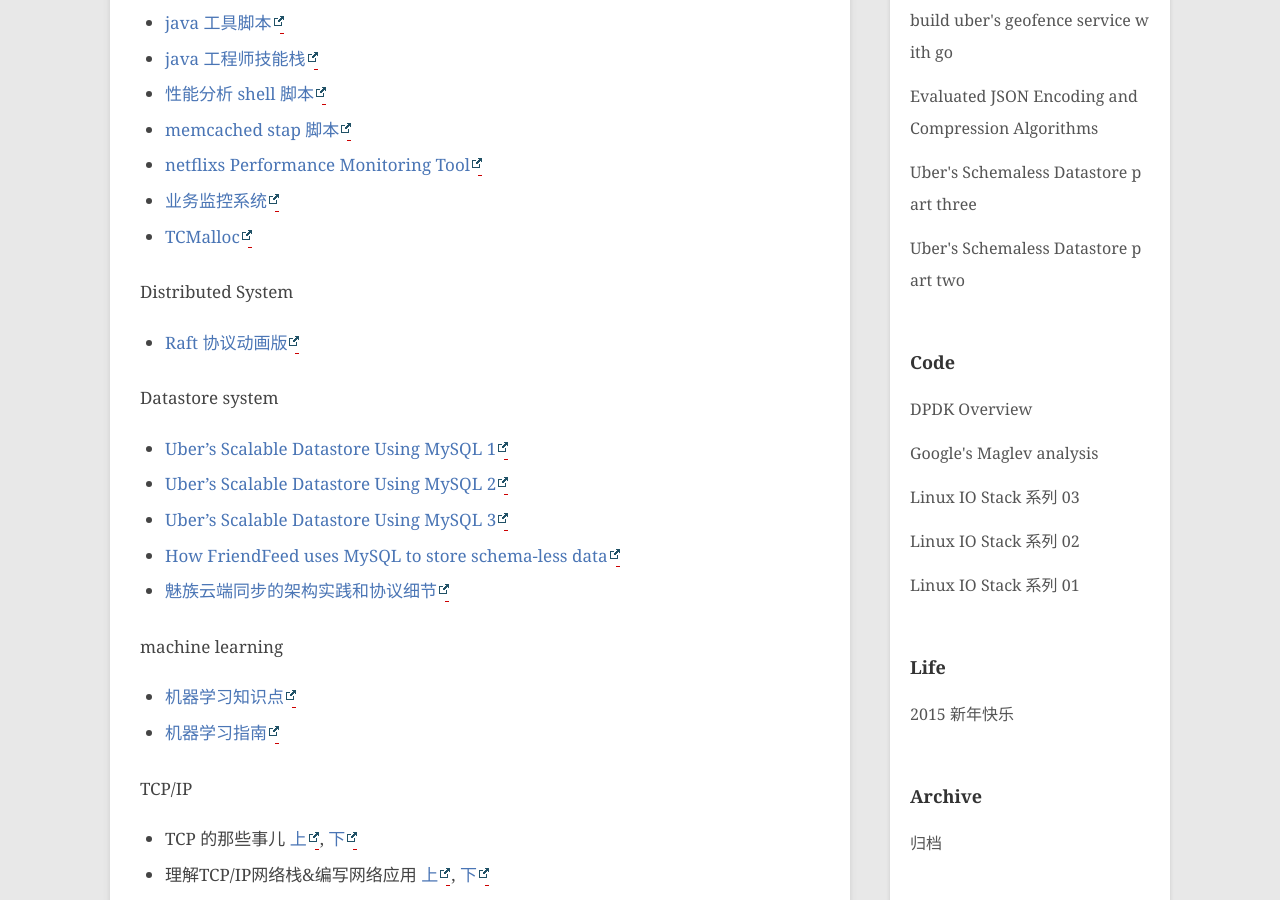
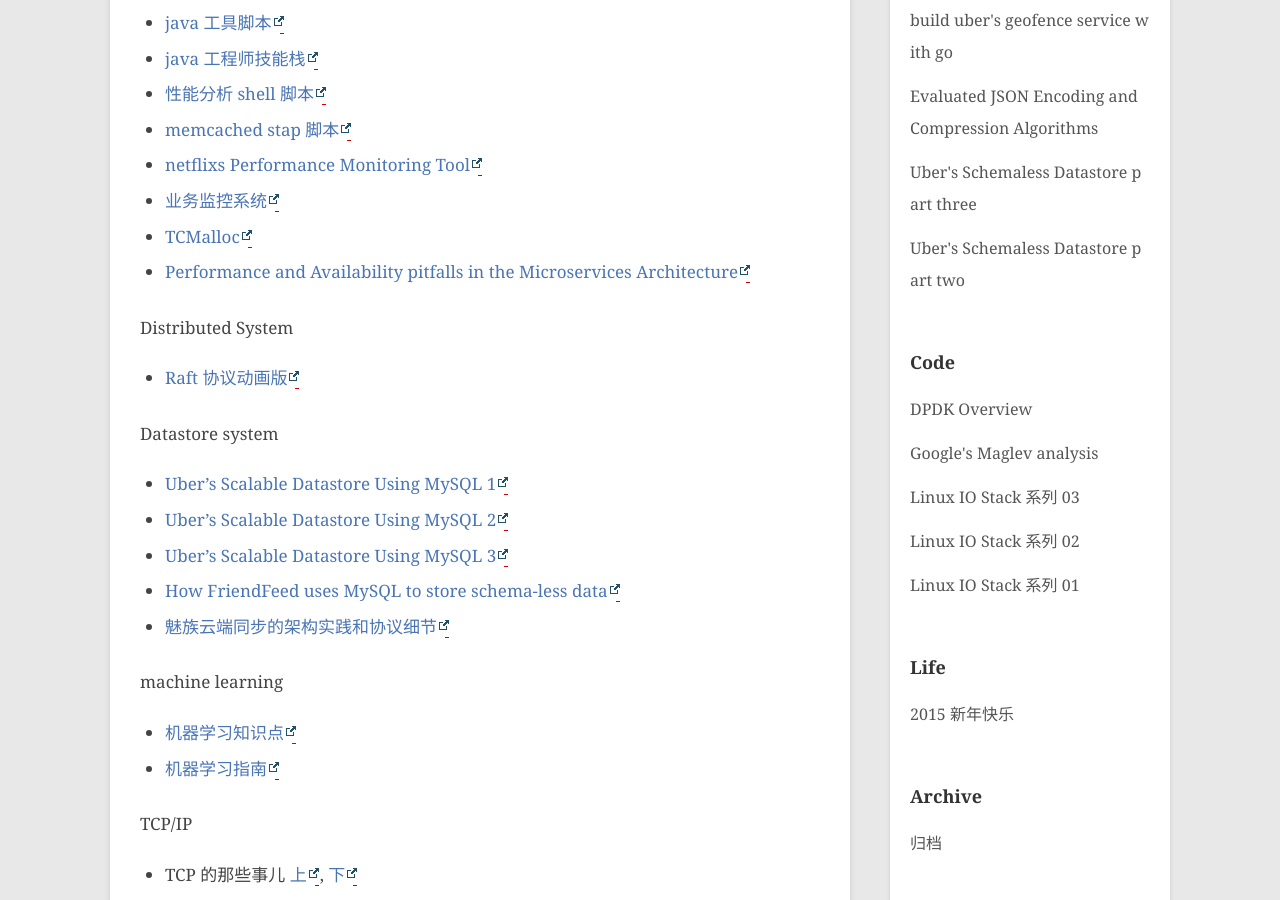
Before and after one commit to hushi55/hushi55.github.io, a Jekyll site: the page built from _posts/blog/2015-01-30-blogs.md, in a window 1280 px wide and 900 px high, scrolled down 570 px. Built offline with Jekyll 4.4.1, drawn with Linux system fonts in a browser that asks for light colours; Markdown is read by kramdown in place of the engine named in the settings; comment, search, counter and statistics services are not loaded.

Commit message:
add blog

```diff
--- a/_posts/blog/2015-01-30-blogs.md
+++ b/_posts/blog/2015-01-30-blogs.md
@@ -23,6 +23,7 @@
 - [netflixs Performance Monitoring Tool](http://techblog.netflix.com/2015/04/introducing-vector-netflixs-on-host.html)
 - [业务监控系统 ](https://www.tollmanz.com/rum-monitoring-boomerang-boomcatch-datadog/)
 - [TCMalloc ](http://game.academy.163.com/km-03.html)
+- [Performance and Availability pitfalls in the Microservices Architecture ](http://allegro.tech/2016/09/CQK-TOP-10.html)
 
 Distributed System
 
```
